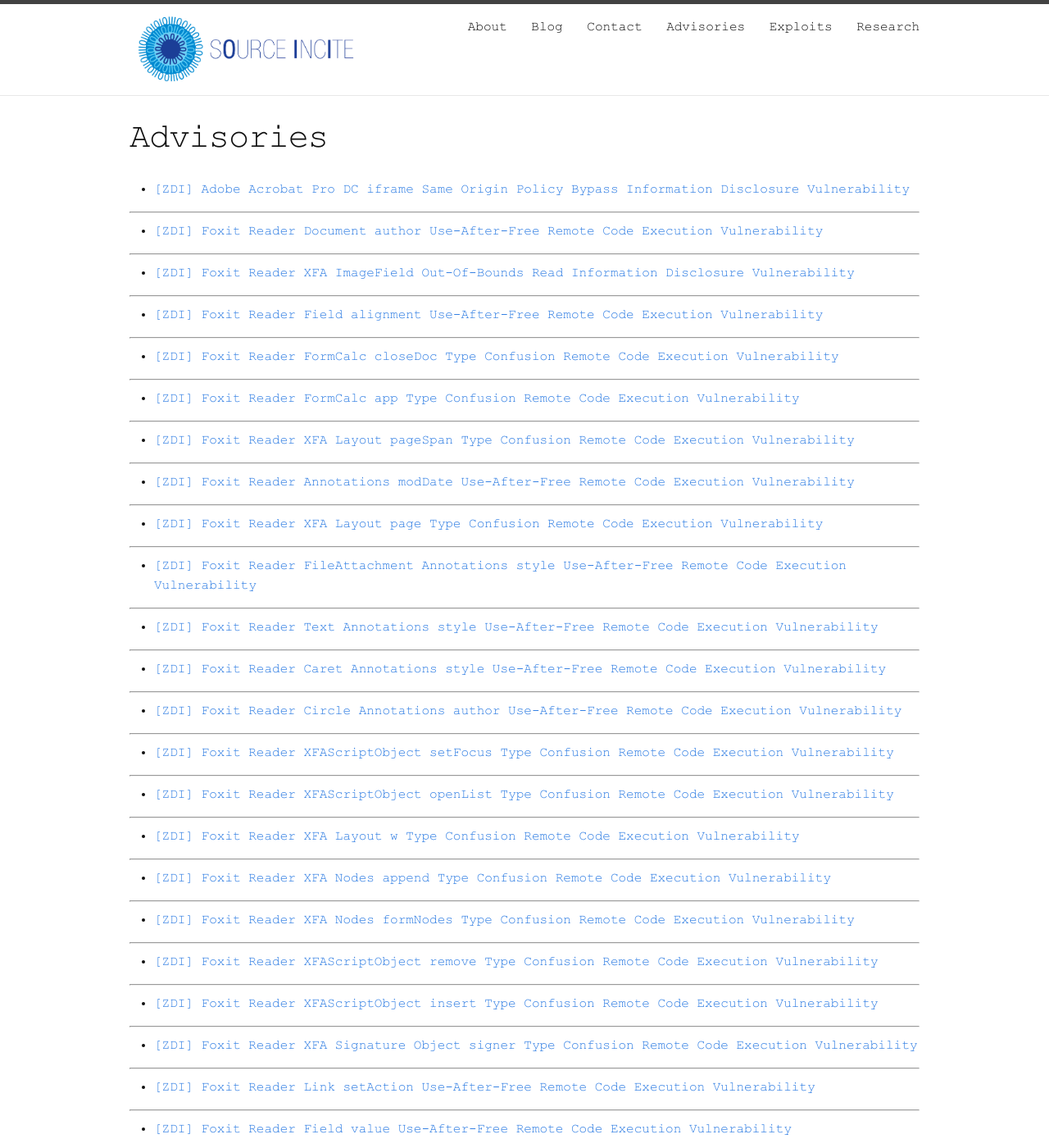
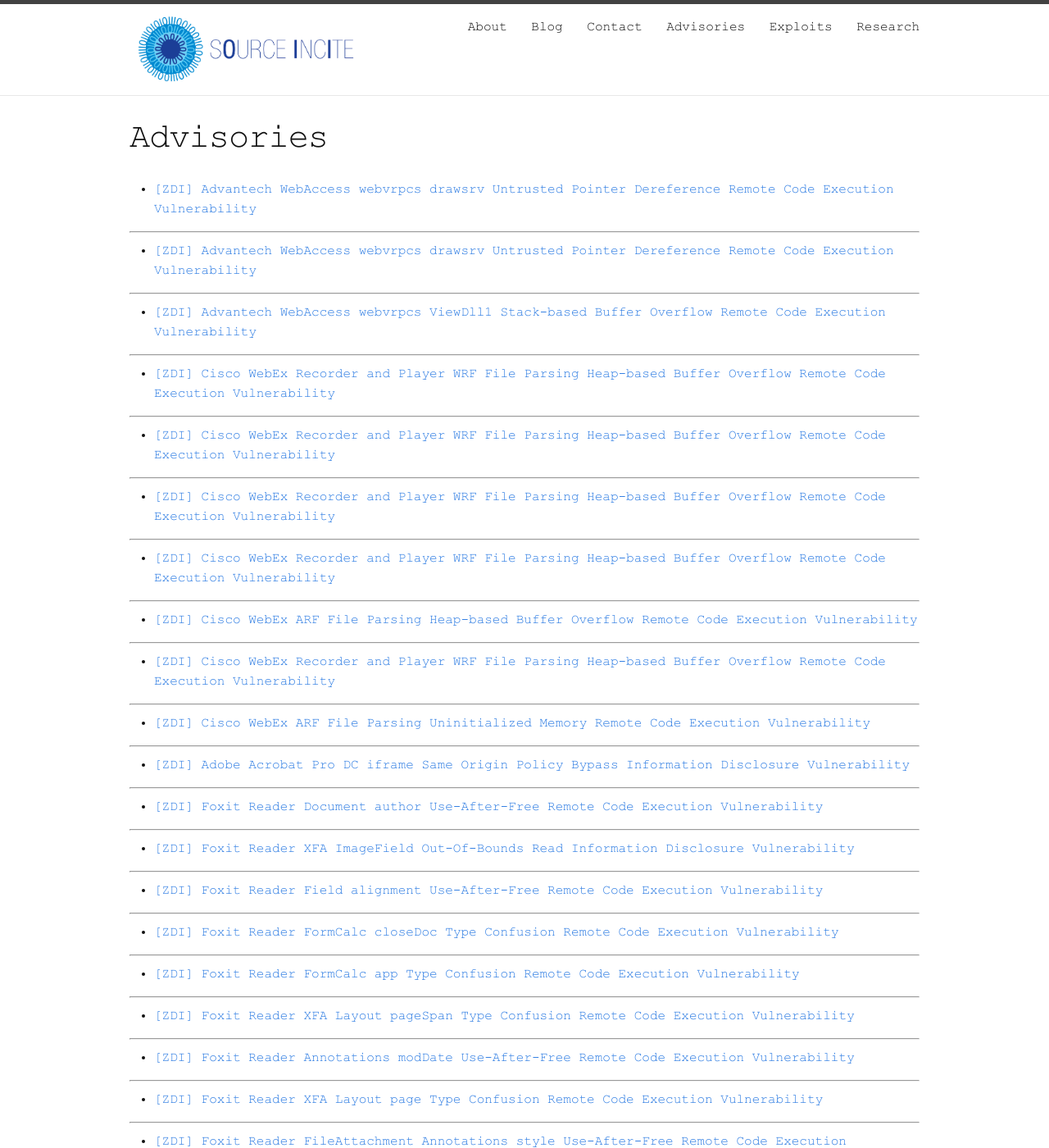
Before and after one commit to sourceincite/sourceincite.github.io, a Jekyll site: the page built from advisories/index.md, in a window 1280 px wide and 1400 px high. Shown: the whole window at 82% size. Built offline with Jekyll 4.4.1, drawn with Linux system fonts in a browser that asks for light colours.

```diff
--- a/advisories/index.md
+++ b/advisories/index.md
@@ -4,6 +4,46 @@ title: Advisories
 permalink: /advisories/
 ---
 
+* [[ZDI] Advantech WebAccess webvrpcs drawsrv Untrusted Pointer Dereference Remote Code Execution Vulnerability](http://www.zerodayinitiative.com/advisories/ZDI-17-940/)
+
+---
+
+* [[ZDI] Advantech WebAccess webvrpcs drawsrv Untrusted Pointer Dereference Remote Code Execution Vulnerability](http://www.zerodayinitiative.com/advisories/ZDI-17-939/)
+
+---
+
+* [[ZDI] Advantech WebAccess webvrpcs ViewDll1 Stack-based Buffer Overflow Remote Code Execution Vulnerability](http://www.zerodayinitiative.com/advisories/ZDI-17-938/)
+
+---
+
+* [[ZDI] Cisco WebEx Recorder and Player WRF File Parsing Heap-based Buffer Overflow Remote Code Execution Vulnerability](http://www.zerodayinitiative.com/advisories/ZDI-17-937/)
+
+---
+
+* [[ZDI] Cisco WebEx Recorder and Player WRF File Parsing Heap-based Buffer Overflow Remote Code Execution Vulnerability](http://www.zerodayinitiative.com/advisories/ZDI-17-936/)
+
+---
+
+* [[ZDI] Cisco WebEx Recorder and Player WRF File Parsing Heap-based Buffer Overflow Remote Code Execution Vulnerability](http://www.zerodayinitiative.com/advisories/ZDI-17-935/)
+
+---
+
+* [[ZDI] Cisco WebEx Recorder and Player WRF File Parsing Heap-based Buffer Overflow Remote Code Execution Vulnerability](http://www.zerodayinitiative.com/advisories/ZDI-17-934/)
+
+---
+
+* [[ZDI] Cisco WebEx ARF File Parsing Heap-based Buffer Overflow Remote Code Execution Vulnerability](http://www.zerodayinitiative.com/advisories/ZDI-17-932/)
+
+---
+
+* [[ZDI] Cisco WebEx Recorder and Player WRF File Parsing Heap-based Buffer Overflow Remote Code Execution Vulnerability](http://www.zerodayinitiative.com/advisories/ZDI-17-931/)
+
+---
+
+* [[ZDI] Cisco WebEx ARF File Parsing Uninitialized Memory Remote Code Execution Vulnerability](http://www.zerodayinitiative.com/advisories/ZDI-17-930/)
+
+---
+
 * [[ZDI] Adobe Acrobat Pro DC iframe Same Origin Policy Bypass Information Disclosure Vulnerability](http://www.zerodayinitiative.com/advisories/ZDI-17-927/)
 
 ---
```
